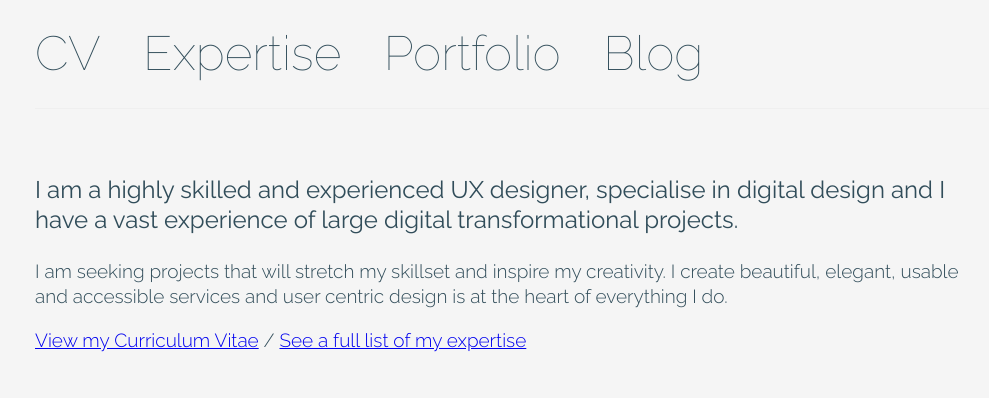
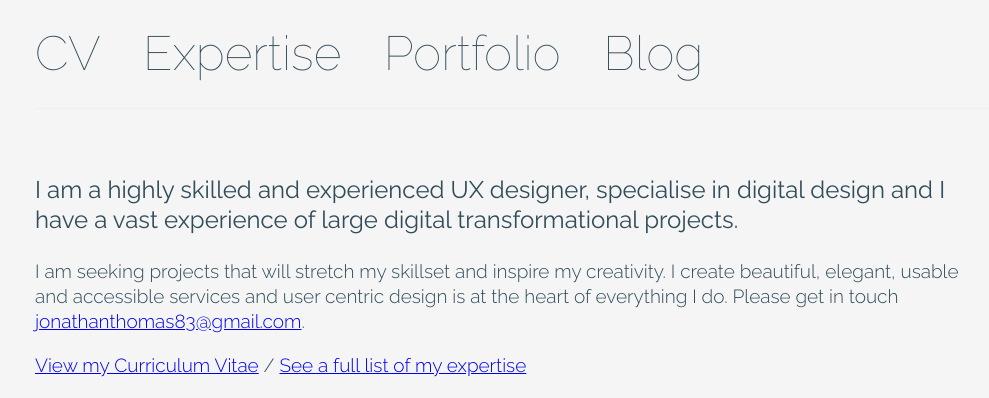
Before and after one commit to jonathanthomas83/jonathanthomas83.github.io, a Jekyll site: the page built from index.html, in a window 1280 px wide and 900 px high, scrolled down 904 px, cut to the strip 0-398 px from the top of the window. Shown: the whole strip, without its empty margins (125-1114 px from the left). Built offline with Jekyll 4.4.1, drawn with Linux system fonts in a browser that asks for light colours; nearby versions of some CDN libraries; some of the changed text lies outside the part shown.

Commit message:
Amended config

```diff
--- a/_config.yml
+++ b/_config.yml
@@ -7,11 +7,11 @@
 
 # Site settings
 title: Jonathan Thomas
-email: info@jonathanpthomas.com
+email: jonathanthomas83@gmail.com
 description: > # this means to ignore newlines until "baseurl:"
   Jonathan Thomas is a UX designer based in South Wales.
 baseurl: "" # the subpath of your site, e.g. /blog
-url: "http://yourdomain.com" # the base hostname & protocol for your site
+url: "http://jonathanpthomas.com" # the base hostname & protocol for your site
 twitter_username: jonthomas83
 github_username:  jonathanthomas83
 
--- a/index.html
+++ b/index.html
@@ -8,9 +8,8 @@ layout: home
         I am a highly skilled and experienced UX designer, specialise in digital design and I have a vast experience of large digital transformational projects.
       </p>
       <p>
-        I am seeking projects that will stretch my skillset and inspire my creativity. I create beautiful, elegant, usable and accessible services and user centric design is at the heart of everything I do.
+        I am seeking projects that will stretch my skillset and inspire my creativity. I create beautiful, elegant, usable and accessible services and user centric design is at the heart of everything I do. Please get in touch <a href="mailto:{{ site.email }}">{{ site.email }}</a>.
       </p>
-
       <p><a href="/cv/">View my Curriculum Vitae</a> / <a href="/expertise/">See a full list of my expertise</a></p>
 
       <h2>Recent posts</h2>
```
